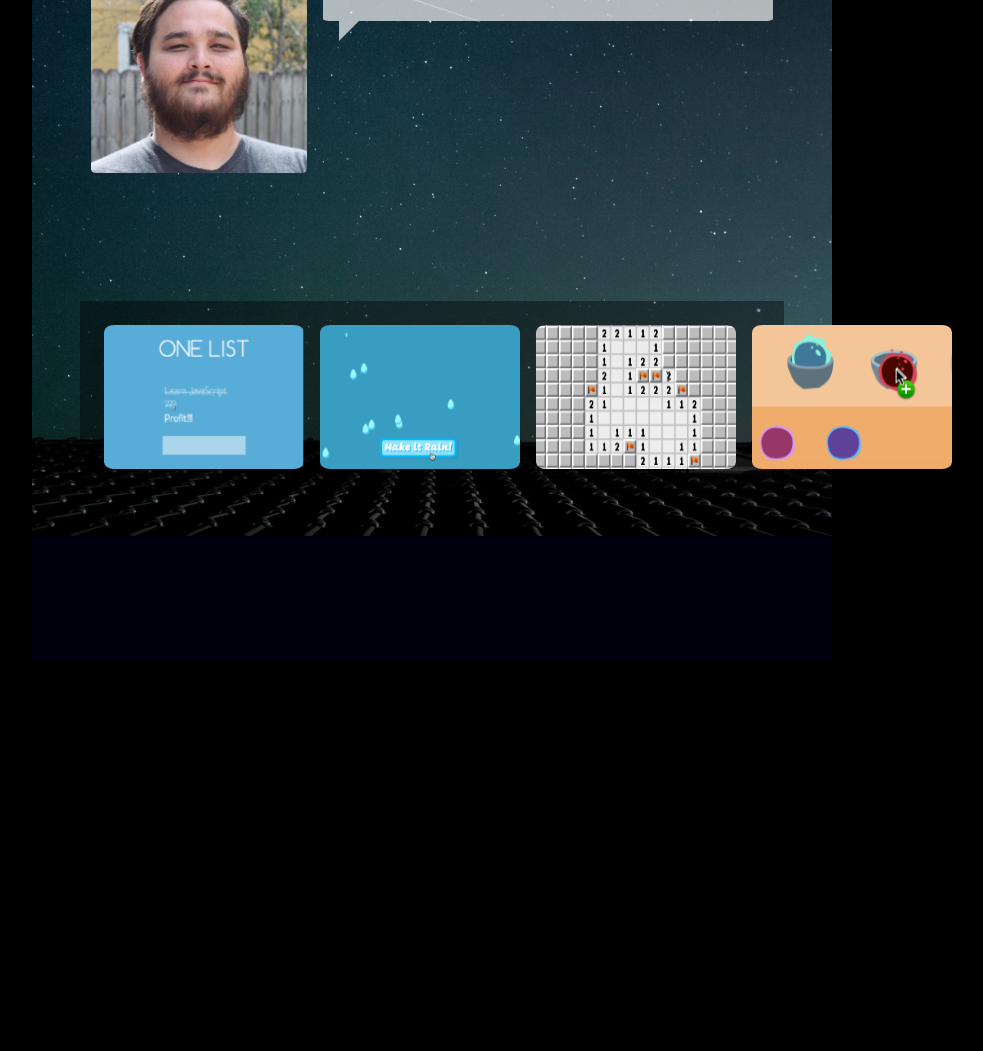
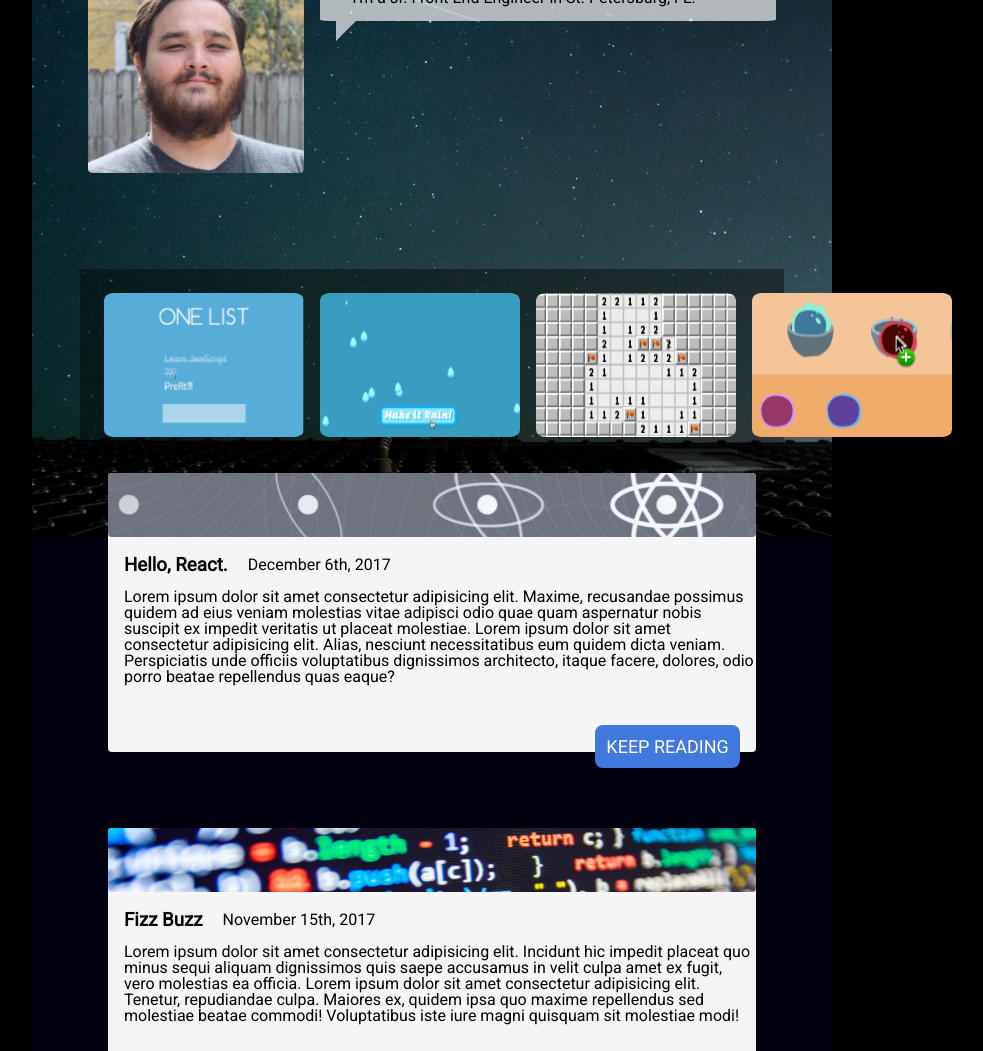
Before and after one commit to nadiapolonia/tpa, a website: page public/index.html in a window 1280 px wide. Shown: the part 147-1198 px from the top of the page, without its empty margins (208-1191 px from the left). Before the commit the page ends 808 px from the top, so only its background shows below. Drawn offline with Linux system fonts and the light colour scheme.

Commit message:
desktop app complete

```diff
--- a/public/index.html
+++ b/public/index.html
@@ -14,53 +14,68 @@
   <body>
     <section>
       <img class="jason" src="./images/jason.jpg" />
-      <article id="quote">
+      <article class="quote">
         <p class="quotep">Hi, I'm Jason L Perry!</p>
-        <p>
+        <p class="quotep2">
           I'm a Jr. Front End Engineer in St. Petersburg, FL.
         </p>
         <img class="quotepic" src="./images/tri.png" />
       </article>
     </section>
 
-    <section id="middle-section">
+    <section class="middle-section">
       <img class="mini-pic" src="./images/sliced/one-list-mini.png" />
       <img class="mini-pic" src="./images/sliced/make-it-rain-mini.png" />
       <img class="mini-pic" src="./images/sliced/bomb-sniffer-mini.png" />
       <img class="mini-pic" src="./images/sliced/sensei-sense-mini.png" />
     </section>
 
-    <!--
-    <article>
+    <div class="margin">
+      <article class="font flex">
+        <header class="react"></header>
+        <div class="dates">
           <h3>Hello, React.</h3>
-      <p>December 6th, 2017</p>
+          <p class="date">December 6th, 2017</p>
+        </div>
         <p>
           Lorem ipsum dolor sit amet consectetur adipisicing elit. Maxime,
-        recusandae possimus quidem ad eius veniam molestias vitae adipisci odio
-        quae quam aspernatur nobis suscipit ex impedit veritatis ut placeat
-        molestiae.
+          recusandae possimus quidem ad eius veniam molestias vitae adipisci
+          odio quae quam aspernatur nobis suscipit ex impedit veritatis ut
+          placeat molestiae. Lorem ipsum dolor sit amet consectetur adipisicing
+          elit. Alias, nesciunt necessitatibus eum quidem dicta veniam.
+          Perspiciatis unde officiis voluptatibus dignissimos architecto, itaque
+          facere, dolores, odio porro beatae repellendus quas eaque?
         </p>
+        <button>KEEP READING</button>
       </article>
+    </div>
 
-    <article>
+    <section class="margin-fizz">
+      <article class="font flex">
+        <header class="fizz"></header>
+        <section class="dates">
           <h3>Fizz Buzz</h3>
-      <p>November 15th, 2017</p>
+          <p class="date">November 15th, 2017</p>
+        </section>
         <p>
           Lorem ipsum dolor sit amet consectetur adipisicing elit. Incidunt hic
-        impedit placeat quo minus sequi aliquam dignissimos quis saepe accusamus
-        in velit culpa amet ex fugit, vero molestias ea officia.
+          impedit placeat quo minus sequi aliquam dignissimos quis saepe
+          accusamus in velit culpa amet ex fugit, vero molestias ea officia.
+          Lorem ipsum dolor sit amet consectetur adipisicing elit. Tenetur,
+          repudiandae culpa. Maiores ex, quidem ipsa quo maxime repellendus sed
+          molestiae beatae commodi! Voluptatibus iste iure magni quisquam sit
+          molestiae modi!
         </p>
+        <button>KEEP READING</button>
       </article>
-
-    <section>
-      <p class="white-text">Stay connected with me.</p>
-
-      <img src="./images/twitter.PNG" />
     </section>
 
-    <footer class="white-text">
+    <p class="connect">Stay connected with me.</p>
+
+    <img class="twitter" src="./images/twitter.PNG" />
+
+    <footer class="font">
       Copyright © 2016 Jason L Perry. Built with ♥ at the Iron Yard.
     </footer>
-    -->
   </body>
 </html>
--- a/public/screen.css
+++ b/public/screen.css
@@ -24,12 +24,44 @@ section {
   margin-right: 3rem;
 }
 
-#middle-section {
-  display: flex;
-  background-color: rgba(0, 0, 0, 0.404);
-  justify-content: space-evenly;
-  margin-top: 8rem;
-  padding: 1rem;
+p {
+  font-family: "Roboto";
+  padding-bottom: 1.5rem;
+  margin-top: -1.5rem;
+  padding-left: 1rem;
+}
+
+article {
+  margin-top: 0.75rem;
+  background-color: whitesmoke;
+  border-radius: 0.25rem;
+}
+
+header {
+  border-radius: 0.25rem;
+}
+
+h3 {
+  font-family: "Roboto";
+  padding-left: 1rem;
+}
+
+button {
+  background-color: rgb(65, 120, 221);
+  color: white;
+  font-family: "roboto";
+  font-size: 18px;
+  border-radius: 0.5rem;
+  padding: 0.7rem;
+  border: none;
+  align-self: flex-end;
+  margin-bottom: -1rem;
+  margin-right: 1rem;
+}
+
+footer {
+  color: white;
+  text-align: center;
 }
 
 .white-text {
@@ -52,27 +84,108 @@ section {
 }
 
 .quotepic {
-  margin-top: 0.95rem;
   opacity: 0.67;
+  margin-top: -2rem;
 }
 
 .quotep {
   font-size: 30px;
-  margin-top: 0.7rem;
-  margin-bottom: -0.5rem;
+  margin-top: 0.67rem;
+  margin-bottom: 0.5rem;
   font-weight: bolder;
   font-family: "Roboto", sans-serif;
 }
 
-article {
-  margin-top: 4rem;
-  background-color: whitesmoke;
+.quotep2 {
+  margin-bottom: -0.1rem;
 }
 
-#quote {
+.center {
+  text-align: center;
+  margin-top: 5rem;
+}
+
+.twitter {
+  margin-left: 17rem;
+  margin-right: 15rem;
+  margin-top: -3rem;
+  margin-bottom: 4rem;
+}
+
+.connect {
+  text-align: center;
+  margin-top: 5rem;
+  color: whitesmoke;
+  font-size: 24px;
+  font-weight: bold;
+}
+
+.quote {
   background-color: rgba(245, 245, 245, 0.699);
   border-radius: 2%;
-  height: 6rem;
+  height: 5rem;
   padding-left: 1rem;
   padding-right: 5rem;
+  margin-top: 5rem;
 }
+
+.middle-section {
+  display: flex;
+  background-color: rgba(0, 0, 0, 0.404);
+  justify-content: space-evenly;
+  margin-top: 6rem;
+  padding: 1rem;
+}
+.react {
+  background-image: url(./images/react.png);
+  background-position: center;
+  height: 4rem;
+}
+
+.react-article {
+  height: 2rem;
+}
+
+.fizz {
+  background-image: url(./images/code.png);
+  background-repeat: no-repeat;
+  background-size: cover;
+  height: 4rem;
+}
+
+.border {
+  border-radius: 2rem;
+}
+
+.dates {
+  display: flex;
+  justify-content: left;
+  margin: 0;
+}
+.date {
+  margin-top: 1.25rem;
+  margin-left: 0.25rem;
+}
+
+.font {
+  font-family: "Roboto";
+}
+.fit-body {
+  width: 10rem;
+}
+
+.margin {
+  margin-left: 4.75rem;
+  margin-right: 4.75rem;
+}
+
+.margin-fizz {
+  margin-top: 4rem;
+  margin-left: 4.75rem;
+  margin-right: 4.75rem;
+}
+
+.flex {
+  display: flex;
+  flex-direction: column;
+}
```
Lines whose indentation alone changed are shown as unchanged.
